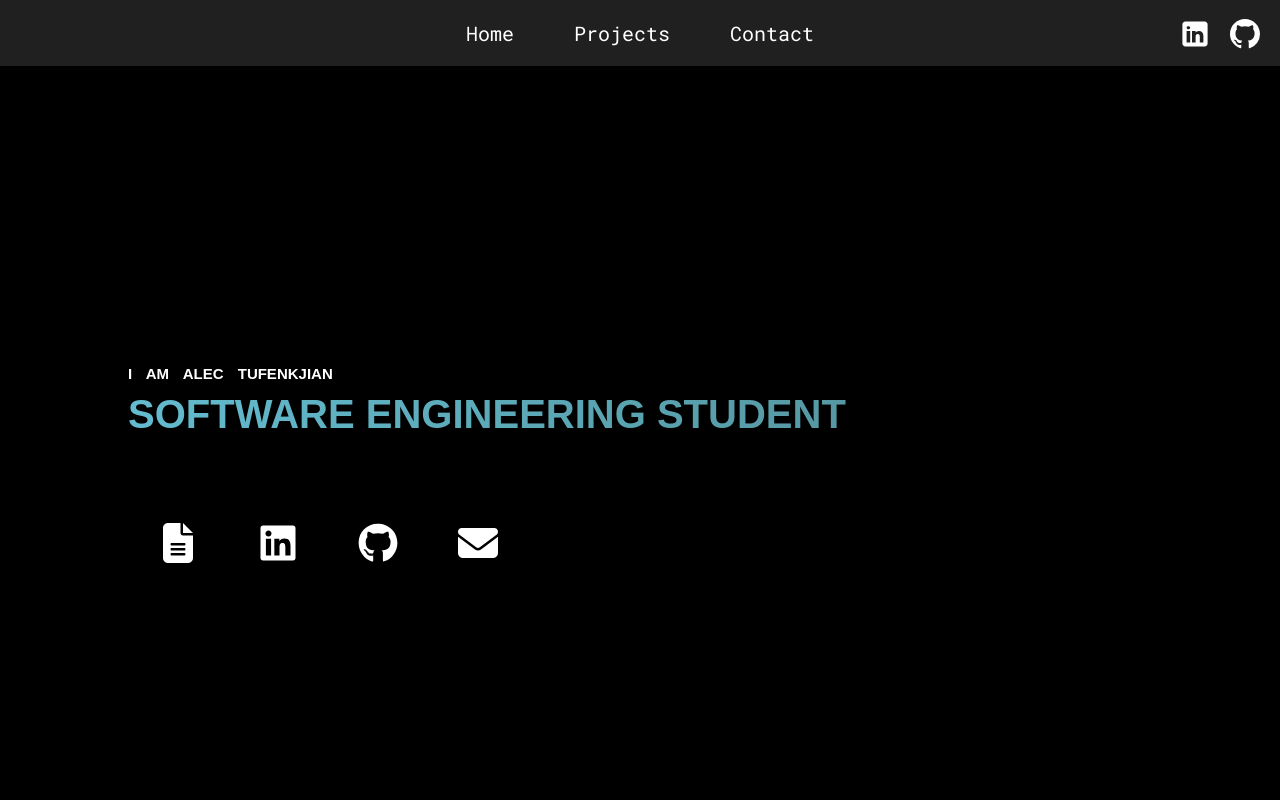
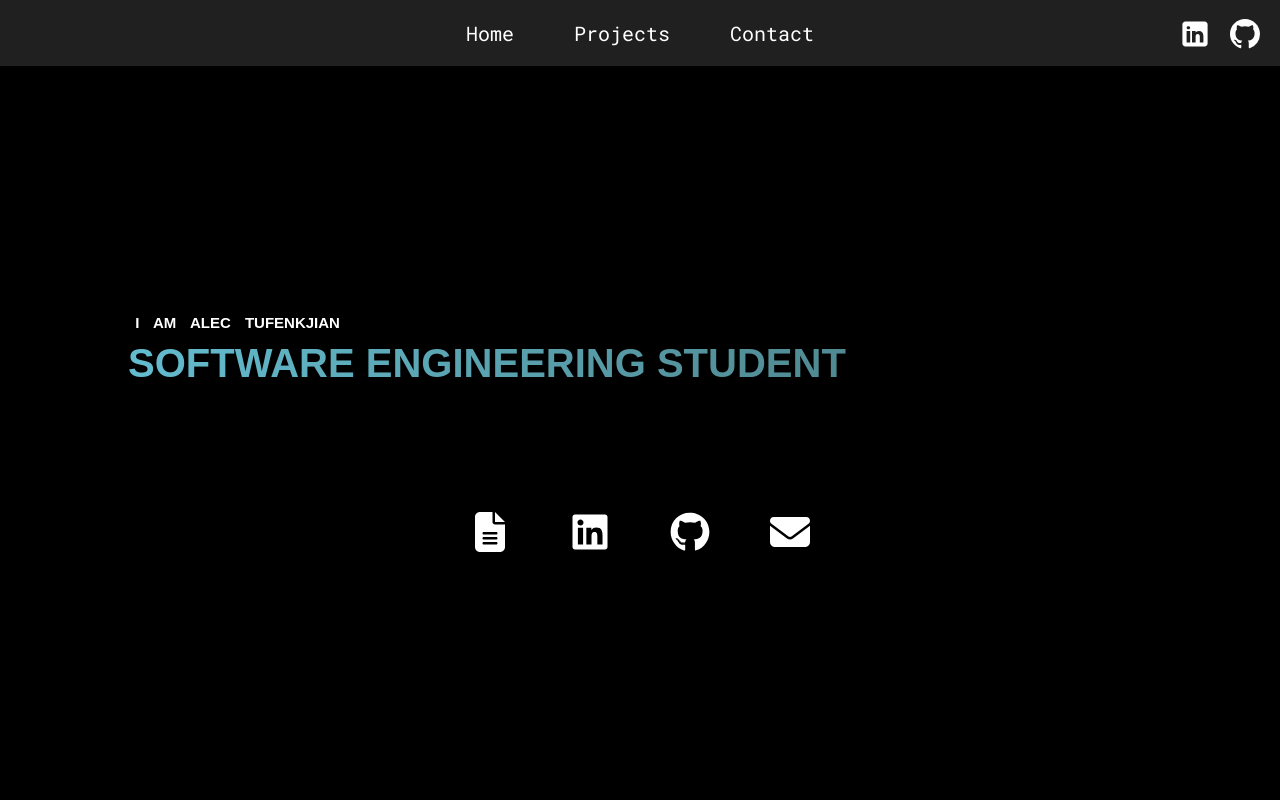
Before and after one commit to AlecTufenkjian/this-is-alec, a React (Create React App) app: page /#/ in a window 1280 px wide. Shown: the top 800 px of the page. Built offline with nearby package versions, Linux system fonts and the light colour scheme.

Commit message:
Improved Hero Section

```diff
--- a/src/components/HeroSection.js
+++ b/src/components/HeroSection.js
@@ -22,33 +22,55 @@ library.add(
 
 const HeroStyle = styled.div`
   .hero-container{
+    display: flex;
+    flex-direction: column;
+    justify-content: center;
+    align-items: center;
+
     width: 100%;
-        height: 100%;
+    height: 100vh;
     background-color: var(--black);
-        padding-top: 300px;
-        padding-bottom: 300px;
   }
 
   .titles{
     display: flex;
     flex-flow: column;
+    align-self: flex-start;
     margin-left: 10%;
     margin-right: 10%;
     margin-bottom: 40px;
     gap: 10px;
+  }
 
+  .titles div::before{
+    content: "";
+    width: 15%;
+    max-width: 100px;
+    height: 1px;
+    background: #fff;
+    transition: all .3s;
+    color: white;
+  }
+
+  .title-1{
+    font-weight: 700;
+    font-size: 1.5rem;
+    font-family: "Heebo",sans-serif;
+    word-spacing: 10px;
+    margin-left: 1%;
   }
 
   .title-2{
-
     background-image: linear-gradient(to right, #2193b0 , #6dd5ed, var(--steel-teal));
     -webkit-background-clip: text;
     background-clip: text;
     color: transparent;
+    background-size: 300%;
+    animation: animatedText 3s infinite alternate-reverse;
 
-      background-size: 300%;
-
-      animation: animatedText 3s infinite alternate-reverse;
+    font-weight: 700;
+    font-size: 4rem;
+    font-family: "Oswald", sans-serif;
   }
 
   @keyframes animatedText{
@@ -61,44 +83,21 @@ const HeroStyle = styled.div`
     }
   }
 
-    .title-1{
-      font-weight: 700;
-      font-size: 1.5rem;
-      font-family: "Heebo",sans-serif;
-      word-spacing: 10px;
-    }
-
-    .titles div::before{
-      content: "";
-      width: 15%;
-      max-width: 100px;
-      height: 1px;
-      background: #fff;
-      transition: all .3s;
-      color: white;
-    }
-
-    .title-2{
-      font-weight: 700;
-      font-size: 4rem;
-      font-family: "Oswald",sans-serif;
-    }
-
-
   .links {
     height: 150px;
     display: flex;
     flex-direction: row;
     align-items: center;
-      margin-left: 10%;
-      margin-right: 10%;
     margin-top: 40px;
+    width: 90%;
+    justify-content: center;
 
     .link {
       width: 100px;
       display: flex;
       flex-direction: column;
       justify-content: center;
+
       .fa {
         margin-left: 12px;
         margin-right: 12px;
@@ -114,17 +113,13 @@ const HeroStyle = styled.div`
       }
 
       &:hover {
-
         p {
           margin-top: 15px;
           visibility: visible;
           opacity: 1;
         }
-
       }
-
     }
-
   }
 
   @media only screen and (max-width: 400px) {
@@ -137,14 +132,9 @@ const HeroStyle = styled.div`
     .title-2{
       font-size: 3rem;
     }
-
     .links{
-        margin-left: 5%;
-        margin-right: 0;
       justify-content: center;
     }
-
-
   }
 `;
 
```
Lines whose indentation alone changed are shown as unchanged.
